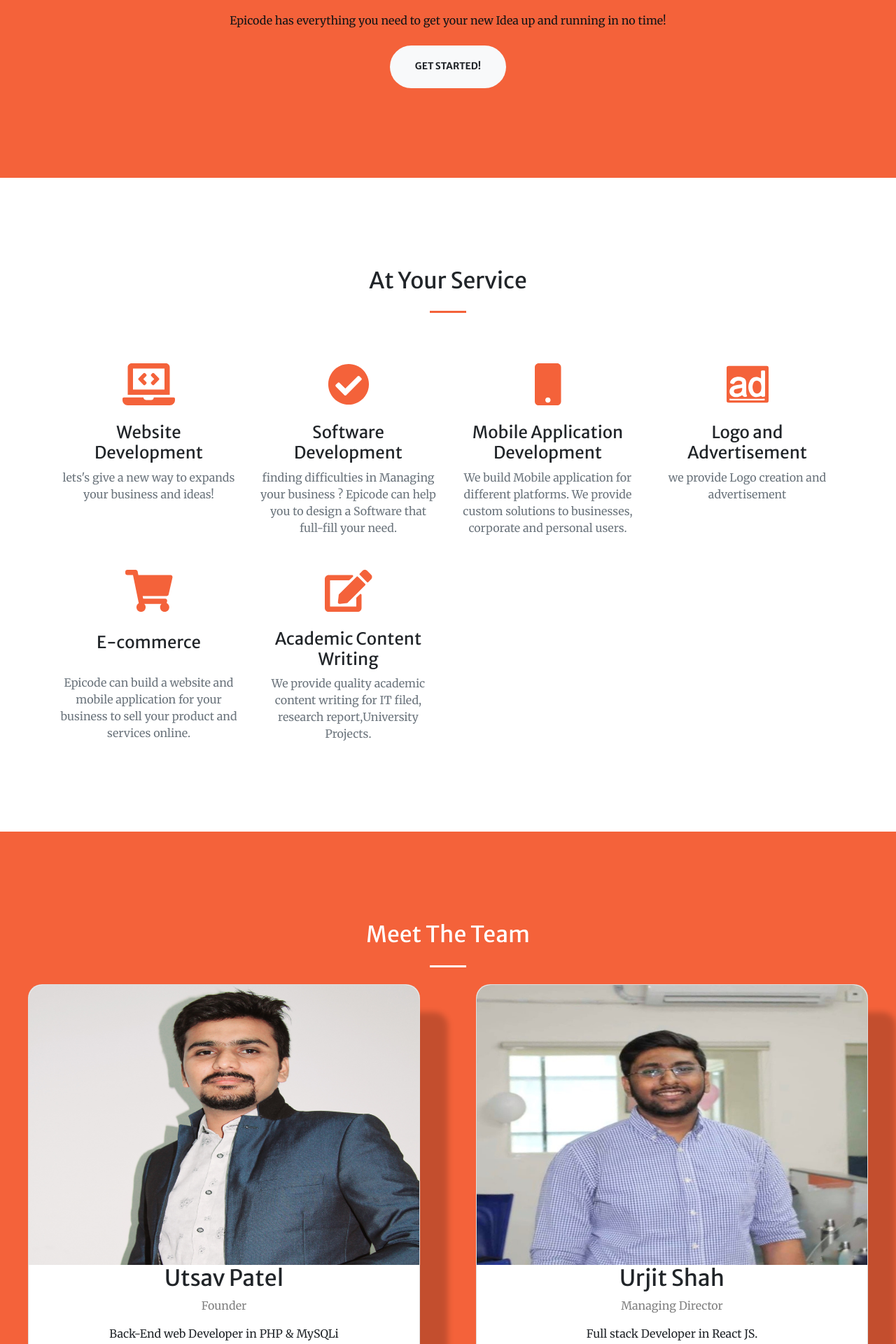
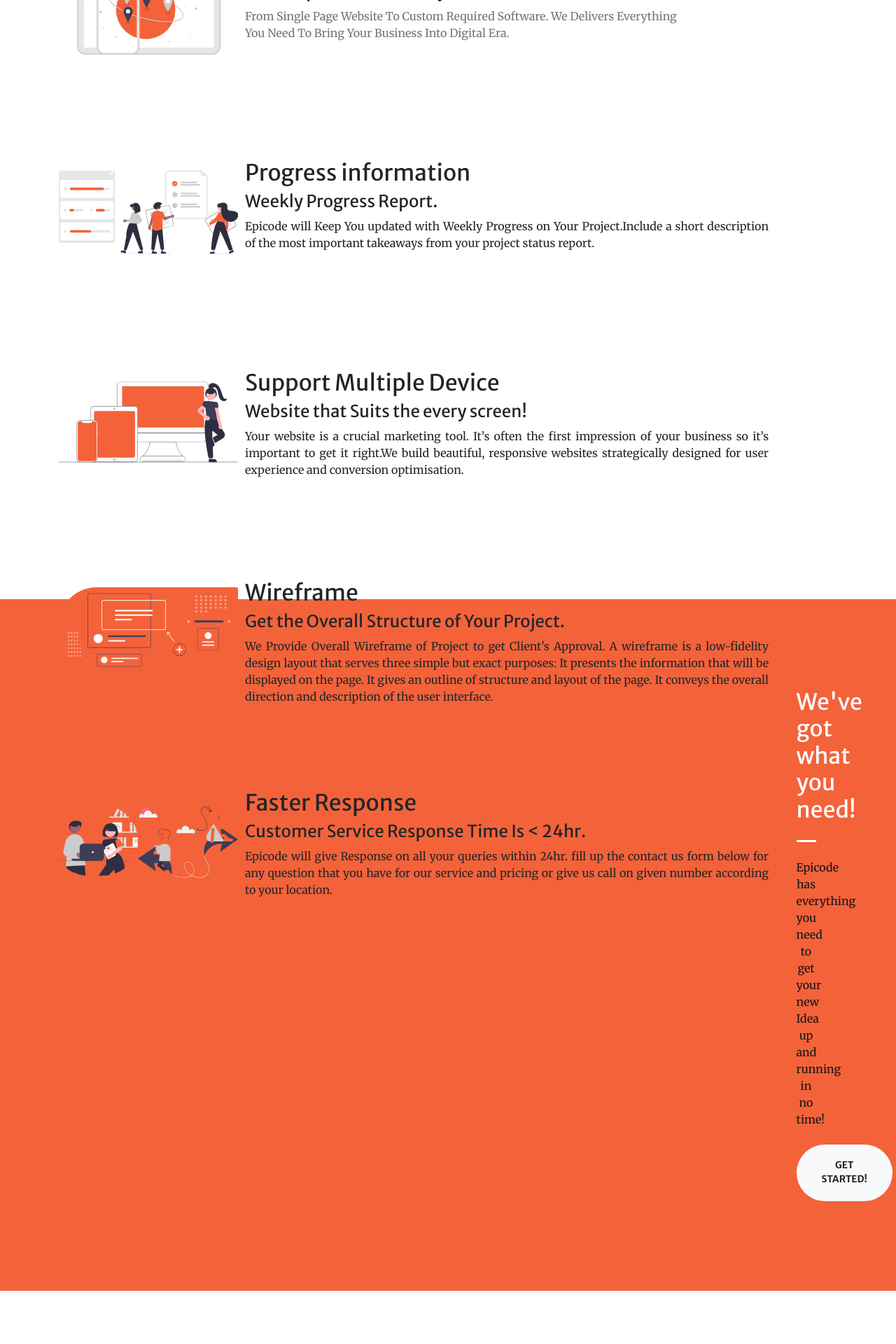
Before and after one commit to utsav550/EPICODE, a PHP site: page / in a window 1280 px wide. Shown: the part 1000-2920 px from the top of the page at 70% size. Run offline with PHP 8.4, Linux system fonts and the light colour scheme.

Commit message:
upload- svg

```diff
--- /dev/null
+++ b/css/info.css
@@ -0,0 +1,42 @@
+#bf97331c-984d-4ea8-806e-3cf73e7296ac, #b88d90b7-f620-4670-beb6-c2778d3d2c46,#fbeaa106-85b0-4d3b-9f23-e120d706f552,#f5e174db-67f0-4559-b457-fe92eb54ed0d, #b849a2f0-74e0-42be-b224-12e88fa50e48,#aab721b6-4aa1-4d02-a3e3-167256aa258c,#a3fb4343-95d2-4a83-b68f-ed4eefcf6705,#bddd68f9-3b37-4f15-84df-5c72bc277bdb{
+    height: 150px;
+    margin-top: 0px;
+
+
+}
+.scroll{
+    clear: both;
+
+    content: "";
+    width: 100%;
+    margin-left: 20px;
+     text-align: justify;
+  text-justify: inter-word;
+}
+.imgs{
+        float: left;
+
+
+      }
+.scroll .imgs{
+
+    height: 300px;
+    width: 20%;
+    display: flex;
+
+    margin-left: 5%;
+}
+
+.info{
+   float: left;
+        height: 300px;
+        width: 60%;
+        padding: 0 10px 0 10px;
+
+
+}
+.scroll .info .p{
+    text-justify:auto;
+    display: flex;
+    font-size: 15px;
+}
--- a/index.php
+++ b/index.php
@@ -5,14 +5,14 @@
 
     .column {
         float: left;
-        width: 20%;
+        width: 25%;
         margin-bottom: 16px;
         padding: 0 8px;
     }
     /* Display the columns below each other instead of side by side on small screens */
      @media screen and (max-width: 1903px) {
         .column {
-            width: 45%;
+            width: 50%;
             border-radius: 50%;
             display: block;
             margin: auto;
@@ -154,7 +154,30 @@
         cursor: pointer;
         width: 200px;
         }
+
     /* form */
+     }
+
+    .newyear{
+        height: 400px;
+        width: 500px;
+        float: right;
+        margin-left: 50px;
+       display: flex;
+       margin-top: -200px;
+    }
+     @media screen and (max-width: 650px) {
+         .newyear{
+              height: 300px;
+            width: 80%;
+            display: flex;
+            padding: 0;
+            margin-bottom: 59px;
+
+         }
+
+
+
 </style>
 
 <head>
@@ -174,6 +197,7 @@
     <link href="https://cdnjs.cloudflare.com/ajax/libs/magnific-popup.js/1.1.0/magnific-popup.min.css" rel="stylesheet" />
     <!-- Core theme CSS (includes Bootstrap)-->
     <link href="css/styles.css" rel="stylesheet" />
+    <link href="css/info.css" rel="stylesheet" />
 </head>
 
 <body id="page-top">
@@ -198,8 +222,11 @@
     </nav>
     <!-- Masthead-->
 
+
     <header class="masthead">
+
         <div class="container h-100">
+
 
             <div class="row h-100 align-items-center justify-content-center text-center">
                 <div class="col-lg-10 align-self-end">
@@ -207,13 +234,79 @@
                     <h3 class="mobile" style="color: whitesmoke;" href="#page-top">Transforming Epic Ideas! </h3>
                     <hr class="divider my-4" />
                 </div>
+
                 <div class="col-lg-8 align-self-baseline">
                     <p class="text-white-75 font-weight-light mb-5">Here at Epicode, we can help you to design a Website, Mobile Application, Software Development, E-commerce Website and Application ,Logo Design, Ad Creation and many more things!</p>
                     <a class="btn btn-primary btn-xl js-scroll-trigger" href="#about">Find Out More</a>
                 </div>
             </div>
+
         </div>
+
+
+
+
     </header>
+    <div>
+
+        <section class="page-section" id="info">
+            <div class="scroll" style=" height:100vh;">
+                <div class="imgs" >
+                    <?php echo file_get_contents("assets/img/web/onestop.svg"); ?>
+                </div>
+                <div class="info">
+                    <h2 class="text mt-0"> One Stop Solution</h2>
+                    <h4 class="h4 mb-2"> One stop solution for all your IT needs.</h4>
+                    <p class="text-muted mb-0"> From Single Page Website To Custom Required Software. We Delivers Everything </br>You Need To Bring Your Business Into Digital Era. </p>
+                </div>
+
+
+                <div class="imgs" >
+                    <?php echo file_get_contents("assets/img/web/progress.svg"); ?>
+
+                    <?php echo file_get_contents("assets/img/web/task.svg"); ?>
+                </div>
+                <div class="info" >
+                    <h2> Progress information</h2>
+                    <h4> Weekly Progress Report.</h4>
+                    <p> Epicode will Keep You updated with Weekly Progress on Your Project.Include a short description of the most important takeaways from your project status report.  </p>
+                </div>
+
+
+
+                <div class="imgs" >
+                    <?php echo file_get_contents("assets/img/web/res.svg"); ?>
+                </div>
+                <div class="info">
+                    <h2> Support Multiple Device</h2>
+                    <h4> Website that Suits the every screen!</h4>
+                    <p> Your website is a crucial marketing tool. It’s often the first impression of your business so it’s important to get it right.We build beautiful, responsive websites strategically designed for user experience and conversion optimisation.</p>
+                </div>
+
+                 <div class="imgs" >
+                    <?php echo file_get_contents("assets/img/web/design.svg"); ?>
+                </div>
+                <div class="info">
+                    <h2> Wireframe </h2>
+                    <h4> Get the Overall Structure of Your Project.</h4>
+                    <p> We Provide Overall Wireframe of Project to get Client's Approval. A wireframe is a low-fidelity design layout that serves three simple but exact purposes: It presents the information that will be displayed on the page. It gives an outline of structure and layout of the page. It conveys the overall direction and description of the user interface.</p>
+                </div>
+
+                 <div class="imgs" >
+                    <?php echo file_get_contents("assets/img/web/response.svg"); ?>
+
+                    <?php echo file_get_contents("assets/img/web/24.svg"); ?>
+                </div>
+                <div class="info" >
+                    <h2> Faster Response</h2>
+                    <h4> Customer Service Response Time Is < 24hr.</h4>
+                    <p> Epicode will give Response on all your queries within 24hr. fill up the contact us form below for any question  that you have for our service and pricing or give us call on given number according to your location.</p>
+                </div>
+
+            </div>
+        </section>
+
+    </div>
     <!-- About-->
     <section class="page-section bg-primary"id="about">
         <div class="container">
@@ -258,14 +351,14 @@
                     <div class="mt-5">
                         <i class="fab fa-adversal" style="font-size: 60px; color:#f4623a; margin-bottom: 25px;"></i>
                         <h3 class="h4 mb-2">Logo and Advertisement  </h3>
-                        <p class="text-muted mb-0">we provide Logo creation and advertisement</p>
+                        <p class="text-muted mb-0">we provide Logo design, Business card, Flyer ,Graphics Design  and Advertisement.</p>
                     </div>
                 </div>
                 <div class="col-lg-3 col-md-6 text-center">
                     <div class="mt-5">
                         <i class="fas fa-shopping-cart" style="font-size: 60px; color:#f4623a; margin-bottom: 30px;"></i>
                         <h3 class="h4 mb-2" >E-commerce  </h3>
-                        <p class="text-muted mb-0" style="margin-top:  30px">Epicode can build a website and mobile application for your business to sell your product and services online. </p>
+                        <p class="text-muted mb-0" style="margin-top:  30px; " >Epicode can build a website and mobile application for your business to sell your product and services online. </p>
                     </div>
 
                 </div>
@@ -278,6 +371,7 @@
                         <p class="text-muted mb-0">We provide quality academic content writing for IT filed, research report,University Projects.</p>
                     </div>
                 </div>
+
             </div>
         </div>
     </section>
@@ -288,11 +382,11 @@
 
             <div class="column">
                 <div class="card" style="border-radius: 20px;">
-                    <img src="assets/img/team/UTSAV.jpg" alt="UTSAV" style="width:100%;height: 400px;border-radius: 20px 20px  0 0;">
+                    <img src="assets/img/team/UTSAV.jpg" alt="UTSAV" style="width:100%;height: 500px;border-radius: 20px 20px  0 0;">
                     <div class="container">
                         <h2 style="text-align: center;">Utsav Patel</h2>
                         <p style="text-align: center;" class="title"> Founder</p>
-                        <p style="text-align: center;">Back-End web Developer in PHP &amp; MySQLi</p>
+                        <p style="text-align: center;">Back-End ,  PHP &amp; MySQLi</p>
                         <p style="text-align: center;">Master of Information Technology <br><a href="https://www.jcub.edu.au/">(Jems cook University)</a> </p>
                         <p style="text-align: center;">utsavpatel@epicode.com</p>
                         <p style="text-align: center;"><a href="mailto:utsavpatel@epicode.com"><button class="button">Contact</button></a></p>
@@ -301,7 +395,7 @@
             </div>
             <div class="column">
                 <div class="card" style="border-radius: 20px;">
-                    <img src="assets/img/team/urjit.jpg" alt="urjitshah" style="width:100%;height: 400px; border-radius: 20px 20px  0 0;">
+                    <img src="assets/img/team/urjit.jpg" alt="urjitshah" style="width:100%;height: 500px; border-radius: 20px 20px  0 0;">
                     <div class="container ">
                         <h2 style="text-align: center; ">Urjit Shah</h2>
                         <p style="text-align: center; " class="title ">Managing Director</p>
@@ -313,27 +407,15 @@
                 </div>
             </div>
 
+
             <div class="column ">
                 <div class="card " style="border-radius: 20px;">
-                    <img src="assets/img/team/pragnesh.jpg " alt="Pragnesh Thakkar " style="width:100%;height: 400px;border-radius: 20px 20px  0 0;">
-                    <div class="container ">
-                        <h2 style="text-align: center;">Pragnesh Thakkar</h2>
-                        <p style="text-align: center; " class="title ">Team Member</p>
-                        <p style="text-align: center; "> Android Developer </p>
-                        <p style="text-align: center;"> Computer Programmer <br> <a href="https://www.algonquincollege.com/">(Algonquin College)</a></p>
-                        <p style="text-align: center; ">pragneshthakker@epicode.com</p>
-                        <p style="text-align: center; "><a href="mailto:pragneshthakker@epicode.com "><button class="button ">Contact</button></a></p>
-                    </div>
-                </div>
-            </div>
-            <div class="column ">
-                <div class="card " style="border-radius: 20px;">
-                    <img src="assets/img/team/jigar.jpg " alt="John " style="width:100%; height: 400px;border-radius: 20px 20px  0 0;  ">
+                    <img src="assets/img/team/jigar.jpg " alt="John " style="width:100%; height: 500px;border-radius: 20px 20px  0 0;  ">
                     <div class="container ">
                         <h2 style="text-align: center;">Jigar Ramani</h2>
                         <p style="text-align: center; " class="title ">Team Member</p>
                         <p style="text-align: center; ">Django &amp; Python</p>
-                        <p style="text-align: center;"> Master of computer Application <br> <a href="https://www.gtu.ac.in/">(GTU)</a></p>
+                        <p style="text-align: center;"> Master of Computer Application <br> <a href="https://www.gtu.ac.in/">(GTU)</a></p>
                         <p style="text-align: center; ">Jigar.r@epicode.com</p>
                         <p style="text-align: center; "><a href="mailto:Jigar.r@epicode.com "><button class="button ">Contact</button></a></p>
                     </div>
@@ -341,7 +423,7 @@
             </div>
             <div class="column ">
                 <div class="card " style="border-radius: 20px;">
-                    <img src="assets/img/team/rushi.jpg " alt="John " style="width:100%; height: 400px; border-radius: 20px 20px  0 0;">
+                    <img src="assets/img/team/rushi.jpg " alt="John " style="width:100%; height: 500px; border-radius: 20px 20px  0 0;">
                     <div class="container ">
                         <h2 style="text-align: center;">Rushi Patel</h2>
                         <p style="text-align: center; " class="title ">Team Member</p>
@@ -410,7 +492,7 @@
     <section class="page-section  text-white " style="background-color:  #f4623a" id="contact">
         <div class="container text-center ">
             <h2 class="mb-4 ">Share your ideas with us! Lucky one get free selected services.</h2>
-            <div class="form" style=" border-radius: 30px; box-shadow: 40px 40px 8px 0 rgba(0, 0, 0, 0.5);">
+            <div class="form" style=" border-radius: 30px; box-shadow: 40px 40px 8px 0 rgba(0, 0, 0, 0.4);">
                 <h3> Contact Us</h3>
                 <?php
                 if (isset($_GET['error'])) {
@@ -457,6 +539,7 @@
                         <option value="webiste">Website</option>
                         <option value="mobile app">Mobile app</option>
                         <option value="software">Software</option>
+                        <option value="logo">Logo Design</option>
                         <option value="other">other</option>
 
                     </select>
--- a/nbproject/private/private.xml
+++ b/nbproject/private/private.xml
@@ -4,8 +4,7 @@
     <open-files xmlns="http://www.netbeans.org/ns/projectui-open-files/2">
         <group>
             <file>file:/C:/xampp/htdocs/epicode1/index.php</file>
-            <file>file:/C:/xampp/htdocs/epicode1/action.php</file>
-            <file>file:/C:/xampp/htdocs/epicode1/css/styles.css</file>
+            <file>file:/C:/xampp/htdocs/epicode1/css/info.css</file>
         </group>
     </open-files>
 </project-private>
```
Also changed, not shown: assets/img/web/2021.png (added), assets/img/web/2021.svg (added), assets/img/web/24.svg (added), assets/img/web/design.svg (added), assets/img/web/onestop.svg (added), assets/img/web/progress.svg (added), assets/img/web/res.svg (added), assets/img/web/response.svg (added), assets/img/web/task.svg (added), assets/img/web/undraw_Questions_re_1fy7.svg (added).
